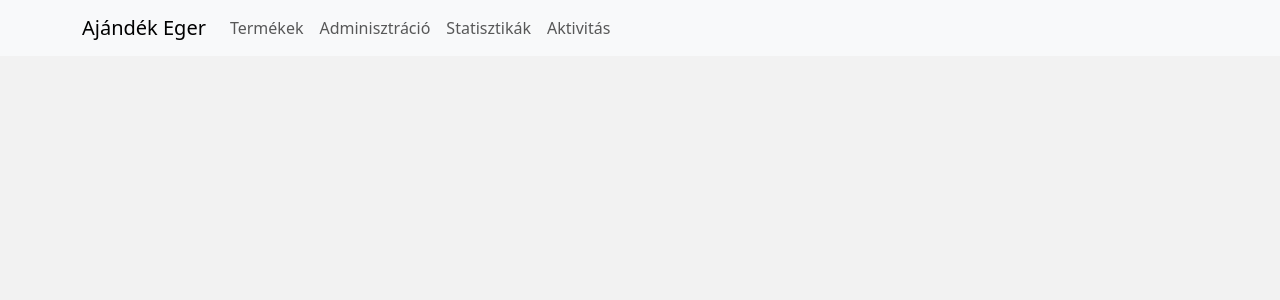
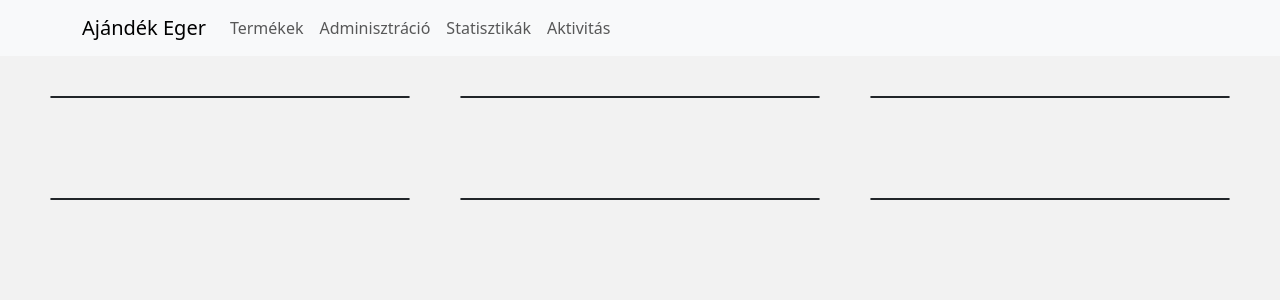
Before and after one commit to ulicsnykristof/ajandek_eger, a React (Vite) app in the folder ajandek_eger/: page /statisztikak in a window 1280 px wide. Shown: the top 300 px of the page. Built offline with nearby package versions, Linux system fonts and the light colour scheme.

Commit message:
statisztikak css added

```diff
--- a/ajandek_eger/index.html
+++ b/ajandek_eger/index.html
@@ -9,6 +9,7 @@
     <link rel="stylesheet" href="src/styles/General.css">
     <link rel="stylesheet" href="src/styles/Adminisztracio.css">
     <link rel="stylesheet" href="src/styles/ExcelImport.css">
+    <link rel="stylesheet" href="src/styles/Statisztikak.css">
     <meta name="viewport" content="width=device-width, initial-scale=1.0" />
     <title>Ajándék Eger</title>
   </head>
--- a/ajandek_eger/src/components/statisztikak-page/StatisztikakPage.tsx
+++ b/ajandek_eger/src/components/statisztikak-page/StatisztikakPage.tsx
@@ -1,5 +1,16 @@
 function StatisztikakPage() {
-  return <></>;
+  return (
+    <>
+      <div className="stat-main-grid">
+        <div className="stat-in-div"></div>
+        <div className="stat-in-div"></div>
+        <div className="stat-in-div"></div>
+        <div className="stat-in-div"></div>
+        <div className="stat-in-div"></div>
+        <div className="stat-in-div"></div>
+      </div>
+    </>
+  );
 }
 
 export default StatisztikakPage;
--- /dev/null
+++ b/ajandek_eger/src/styles/Statisztikak.css
@@ -0,0 +1,17 @@
+.stat-main-grid {
+  display: grid;
+  grid-template-columns: 1fr 1fr 1fr;
+  column-gap: 50px;
+  row-gap: 100px;
+  margin-top: 40px;
+  margin-left: 50px;
+  margin-right: 50px;
+
+}
+
+.stat-in-div {
+  border-width: 1px;
+  border-style: solid;
+  background-color: rgb(233, 233, 233);
+  border-radius: 4px;
+}
```
